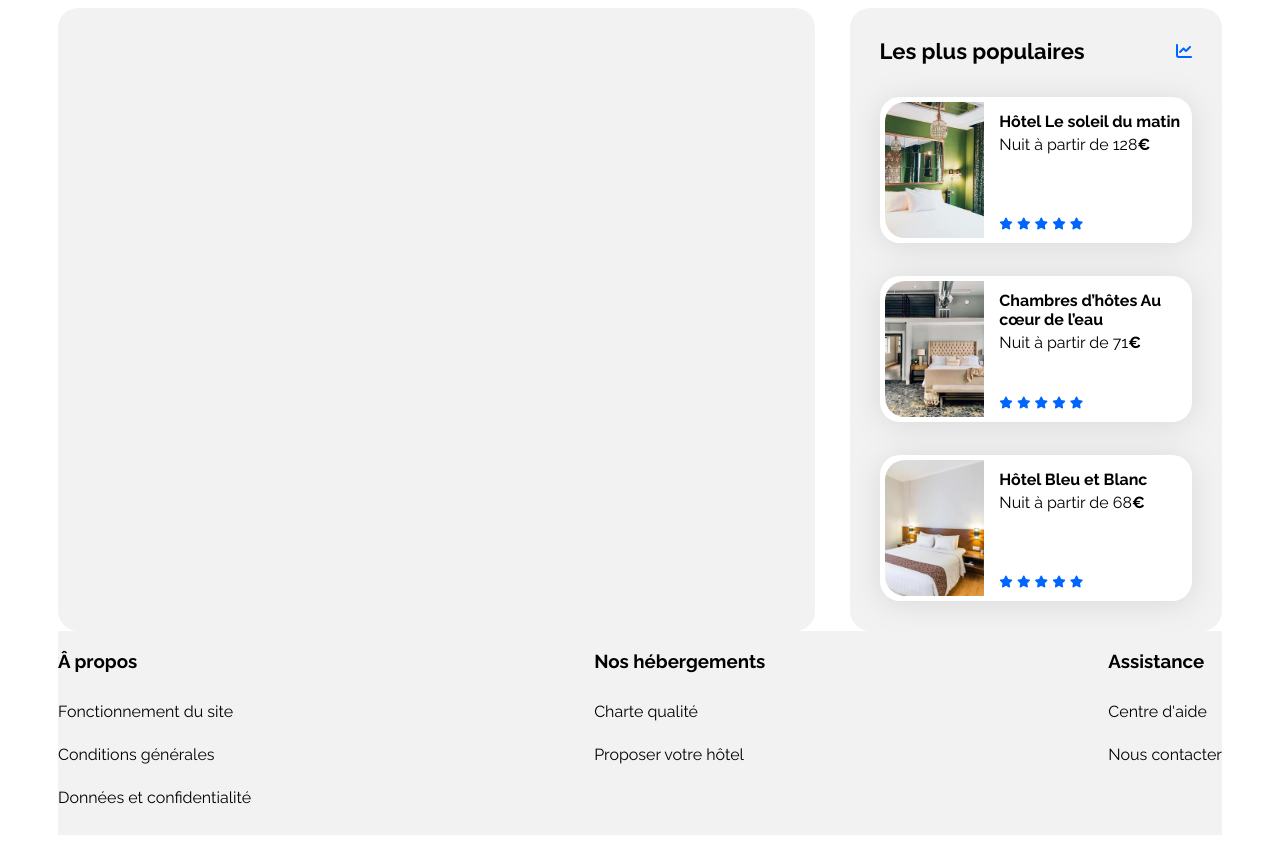
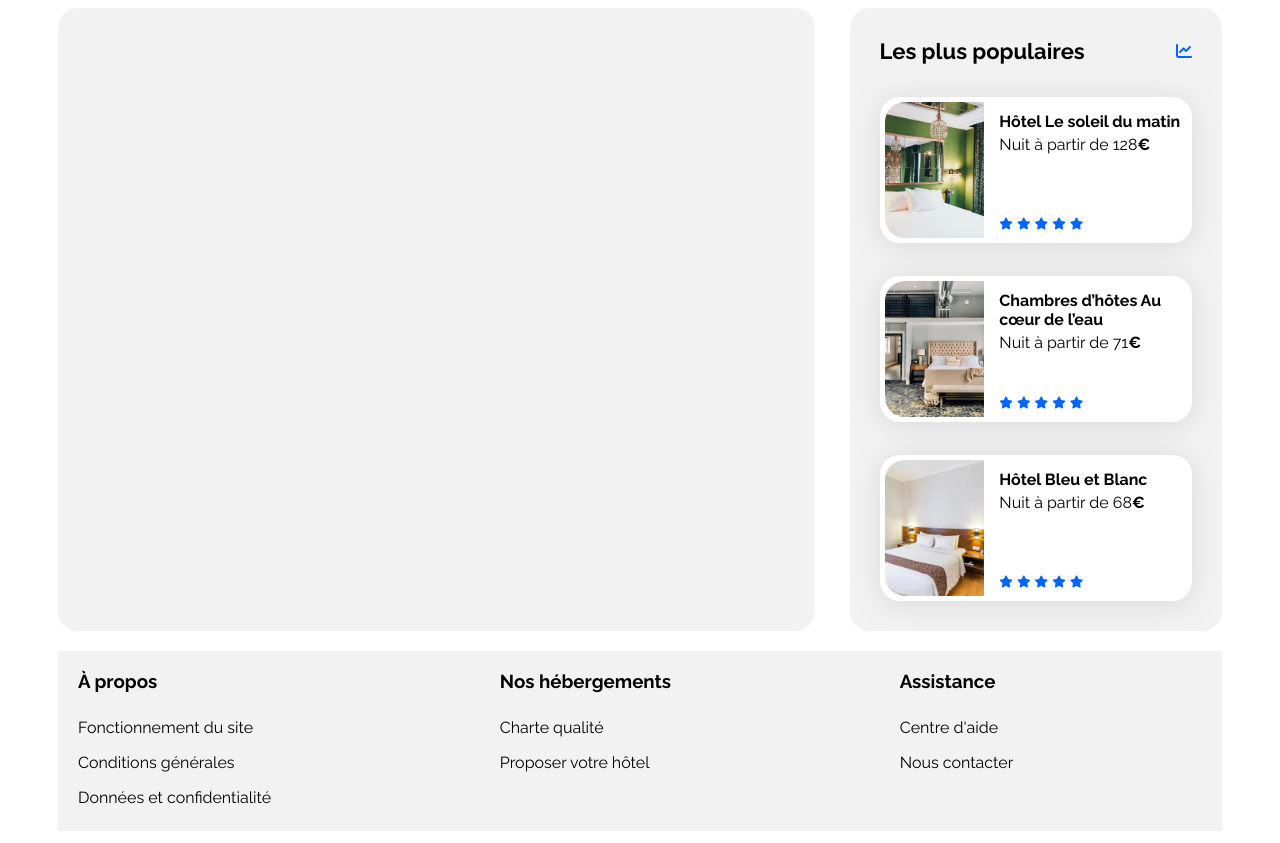
Before and after one commit to Redouane590/OC_Projet_2, a plain HTML site: page index.html in a window 1280 px wide. Drawn offline with Linux system fonts and the light colour scheme.

Commit message:
💄 Amélioration du footer

```diff
--- a/css/style.css
+++ b/css/style.css
@@ -120,17 +120,23 @@ body {
 footer {
     background-color: var(--main-bg-color);
     display: flex;
-    justify-content: space-between;
+    margin-top: 20px;
+    font-size: 16px;
+    margin-bottom: 0;
 }
-
+.footer-link {
+    flex-grow: 1;
+    padding: 0px 0px 0 20px;
+}
 .footer-link ul li {
-    padding: 12px 0;
+    padding: 8px 0;
     list-style-type: none;
 }
 
 .footer-link ul {
     padding: 0;
 }
+
 /* Le code ci-dessous correspond à la version responsive uniquement */
 
 /****** Media queries ***********/
--- a/index.html
+++ b/index.html
@@ -85,7 +85,7 @@
         </main>
         <footer>
             <div class="footer-link">
-                <h3>Â propos</h3>
+                <h3>À propos</h3>
                 <ul>
                     <li>Fonctionnement du site</li>
                     <li>Conditions générales</li>
@@ -93,8 +93,8 @@
                 </ul>
             </div>
             <div class="footer-link">
-                <h3>Nos hébergements</h3>
-                <ul>
+
+                <ul><h3>Nos hébergements</h3>
                     <li>Charte qualité</li>
                     <li>Proposer votre hôtel</li>
                 </ul>
```
